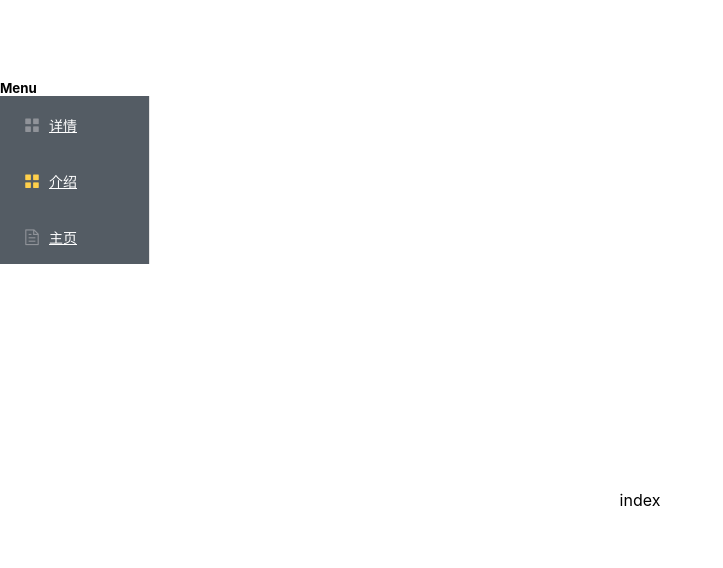
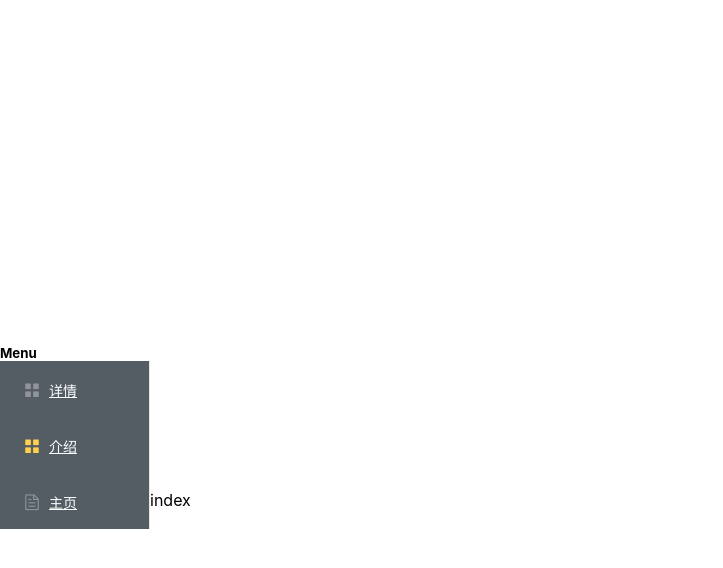
Before and after one commit to Cagalli-hong/nuxtproject, a Nuxt app: page / in a window 1280 px wide. Shown: the top 568 px of the page, without its empty margins (0-723 px from the left). Built offline with nearby package versions, Linux system fonts and the light colour scheme.

Commit message:
调整配置位置

```diff
--- a/components/sass/menu.scss
+++ b/components/sass/menu.scss
@@ -1,8 +1,9 @@
 .menulist{
-    position: absolute;
+    position: relative;
     left: 0;
     top: 10%;
     width: 150px;
+    display: inline-block;
     .menuitem{
         .el-col{
             float: initial;
--- a/layouts/default.vue
+++ b/layouts/default.vue
@@ -1,7 +1,9 @@
 <template>
   <div class="main-page">
     <menu-list></menu-list>
-    <nuxt />
+    <div class="content">
+      <nuxt />
+    </div>
   </div>
 </template>
 
@@ -64,7 +66,10 @@ html {
   background-color: #35495e;
 }
 .main-page{
-  width: 1200px;
+  width: 100%;
   margin: 100px auto;
 }
+.content{
+  display: inline-block;
+}
 </style>
--- a/nuxt.config.js
+++ b/nuxt.config.js
@@ -48,10 +48,18 @@ module.exports = {
   ],
 
   /*
-  ** Nuxt.js modules
+  ** 环境变量
   */
   env: {
     server: apiConfig
+  },
+
+  /*
+  ** 设置server
+  */
+  server: {
+    host: "0.0.0.0",
+    port: "1234"
   },
 
   /*
@@ -79,20 +87,13 @@ module.exports = {
     // 自定义 webpack 加载器
     loaders: [
       {
-      //   test: /\.(png|jpe?g|gif|svg)(\?.*)?$/,
-      //   loader: 'url-loader',
-      //   options: {
-      //     limit: 10000,
-      //     name: 'img/[name].[hash:7].[ext]'
-      //   }
-      // }, {
-      //   test: /\.(woff2?|eot|ttf|otf)(\?.*)?$/,
-      //   loader: 'url-loader',
-      //   options: {
-      //     limit: 10000,
-      //     name: 'fonts/[name].[hash:7].[ext]'
-      //   }
-      // }, {
+        test: /\.(png|jpe?g|gif|svg)(\?.*)?$/,
+        loader: 'url-loader',
+        options: {
+          limit: 10000,
+          name: 'img/[name].[hash:7].[ext]'
+        }
+      }, {
         test: /\.scss$/,
         loader: ['style', 'css', 'sass']
         // loader: 'vue-style-loader!css-loader!sass-loader'
```
Also changed, not shown: package.json (+0 -9 lines), .eslintrc.js.
